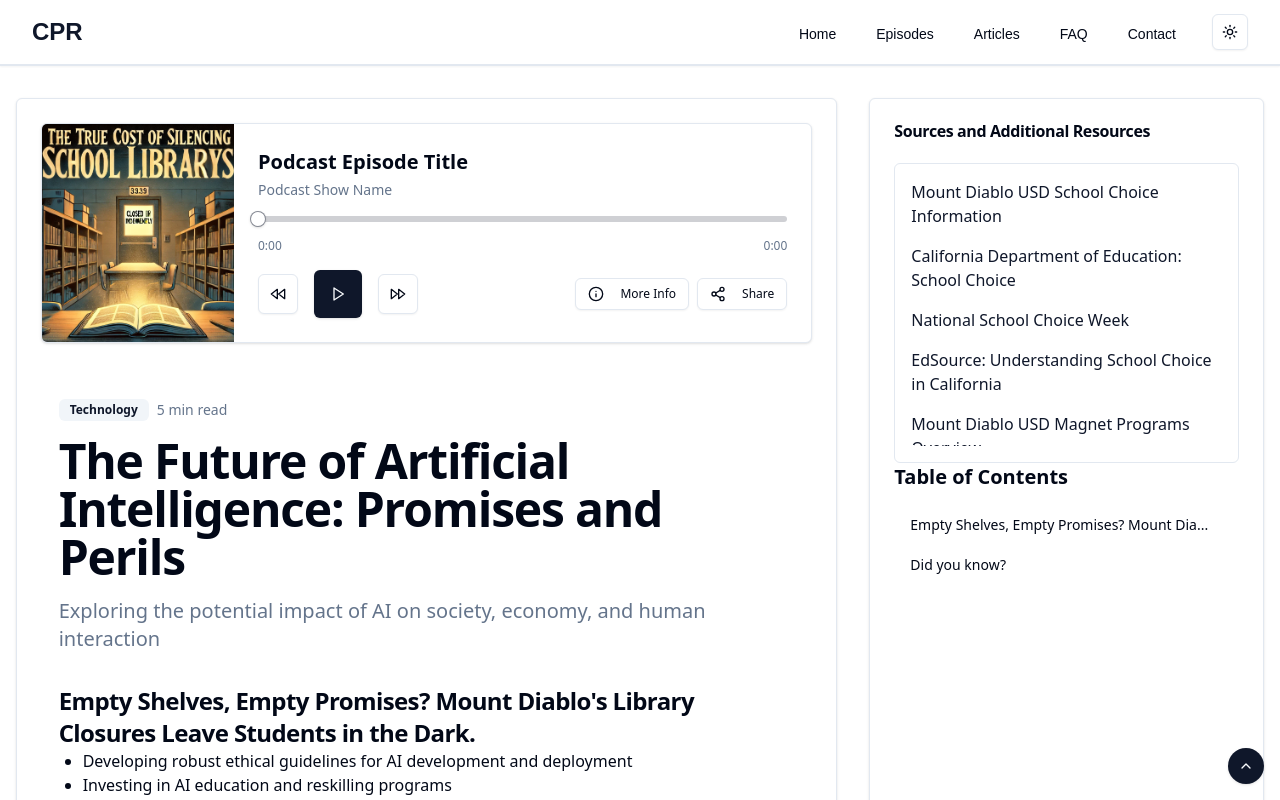
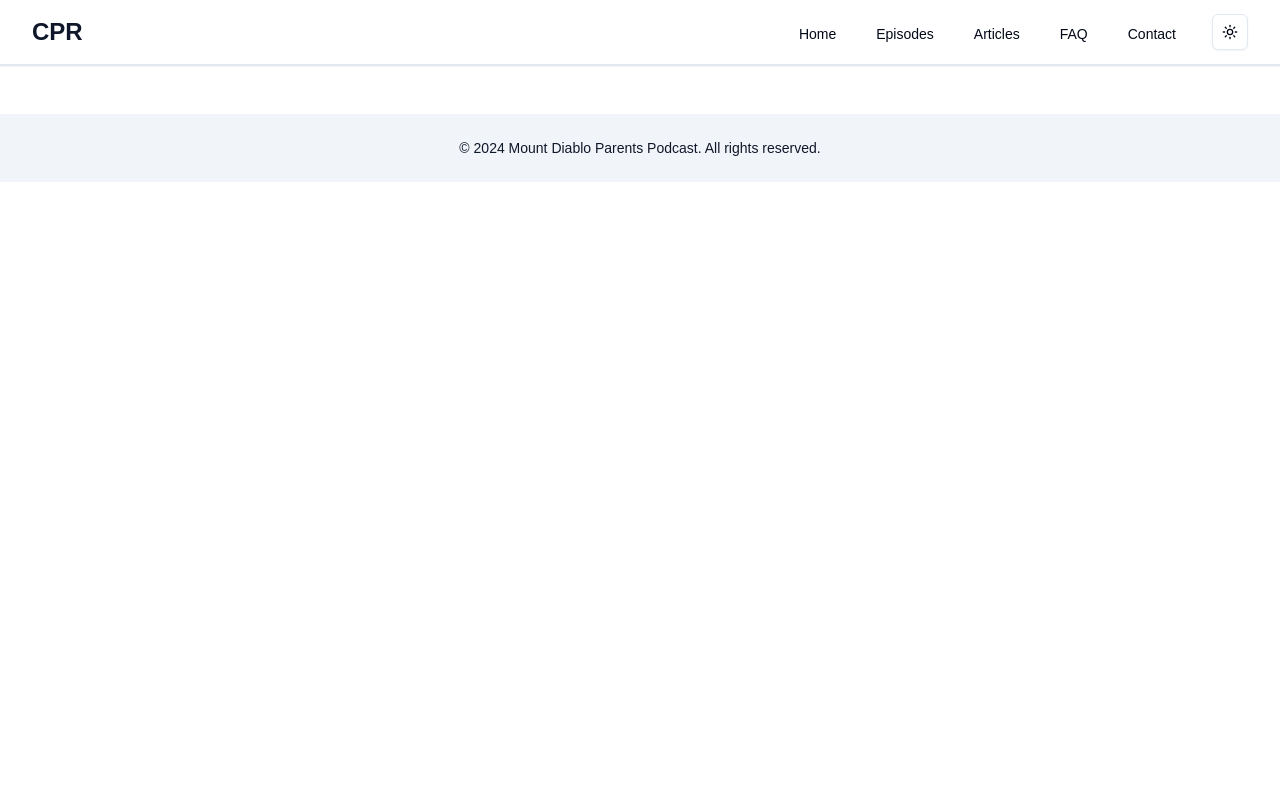
Before and after one commit to j10wy/cpr, a Next.js app: page / in a window 1280 px wide. Shown: the top 800 px of the page. Built offline with nearby package versions, Linux system fonts and the light colour scheme.

Commit message:
ok... hide some stuff

```diff
--- a/src/app/page.tsx
+++ b/src/app/page.tsx
@@ -1,9 +1,5 @@
-import { Post } from "@/components/post";
+// import { Post } from "@/components/post";
 
 export default function Home() {
-  return (
-    <>
-      <Post />
-    </>
-  );
+  return <>{/* <Post /> */}</>;
 }
```
